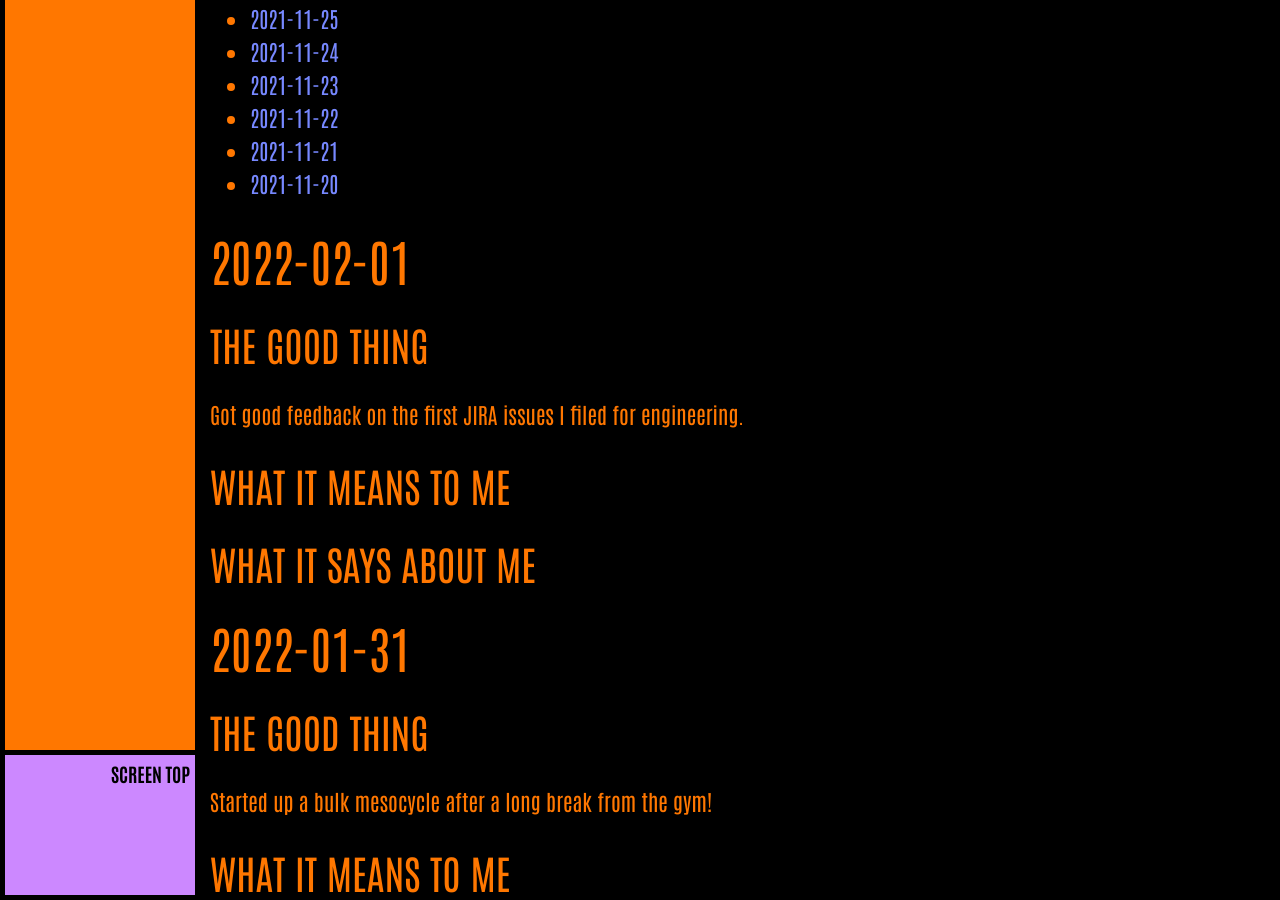
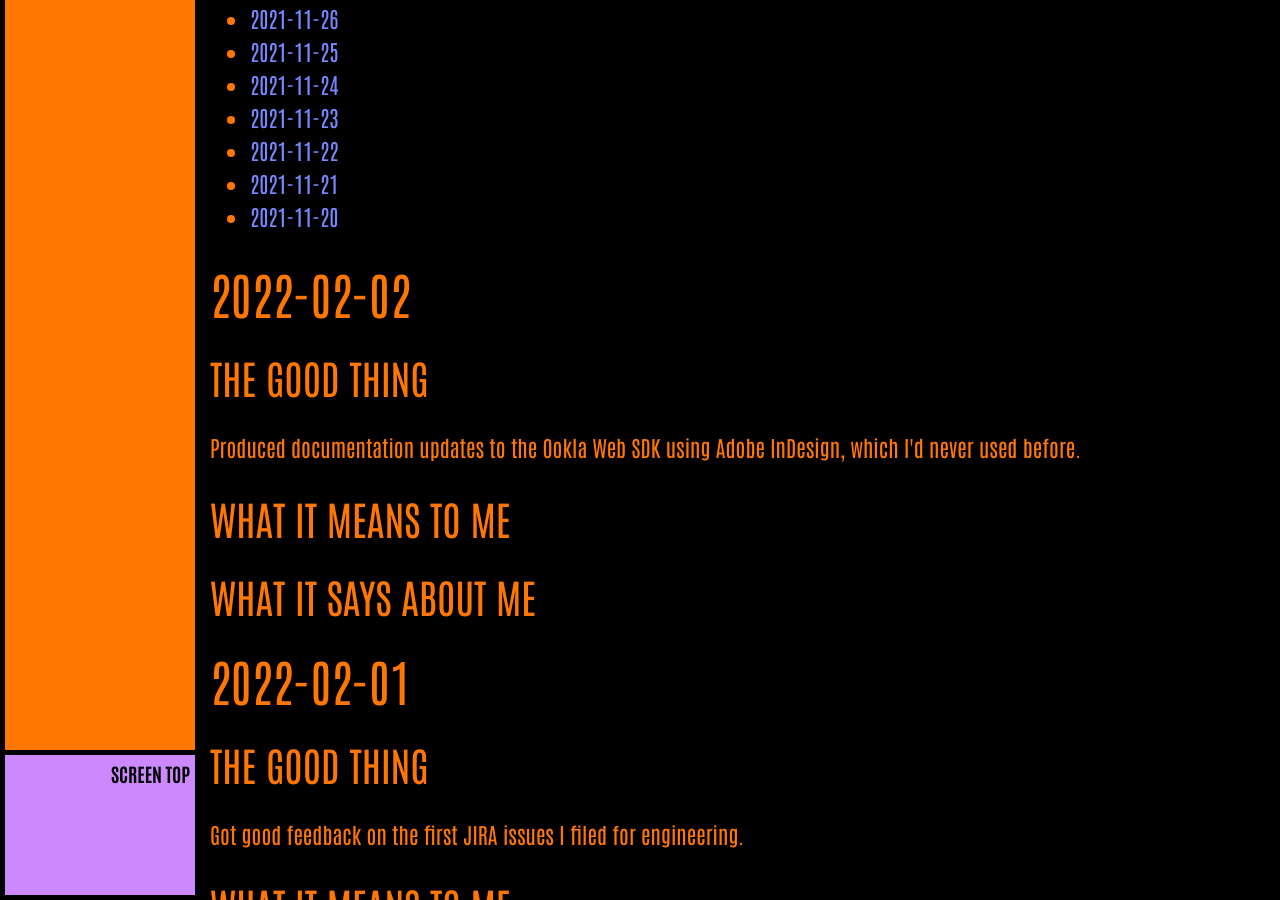
Before and after one commit to ArthurZey/arthurzey.github.io, a Jekyll site: the page built from _pages/one-good-thing.md, in a window 1280 px wide and 900 px high, scrolled down 2134 px. Built offline with Jekyll 4.4.1, drawn with Linux system fonts in a browser that asks for light colours; some of the changed text lies outside the part shown.

Commit message:
added stub for 2022-02-02

```diff
--- a/_pages/one-good-thing.md
+++ b/_pages/one-good-thing.md
@@ -12,6 +12,15 @@
 * TOC
 {:toc}
 {::options toc_levels="2" /}
+
+## 2022-02-02
+### The Good Thing
+Produced documentation updates to the Ookla Web SDK using Adobe InDesign, which I'd never used before.
+### What It Means to Me
+
+### What It Says about Me
+
+
 
 ## 2022-02-01
 ### The Good Thing
```
Also changed, not shown: other parts of _pages/one-good-thing.md (+1 -1 lines).
